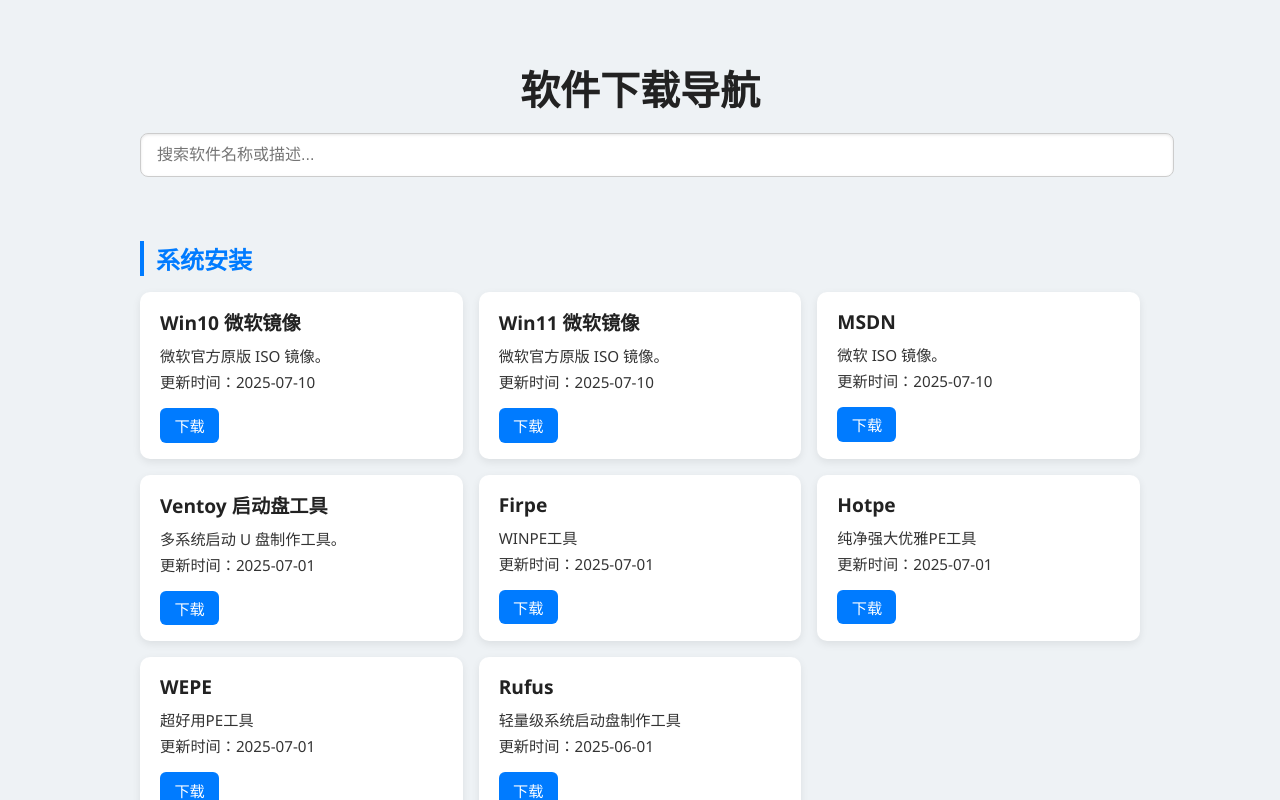
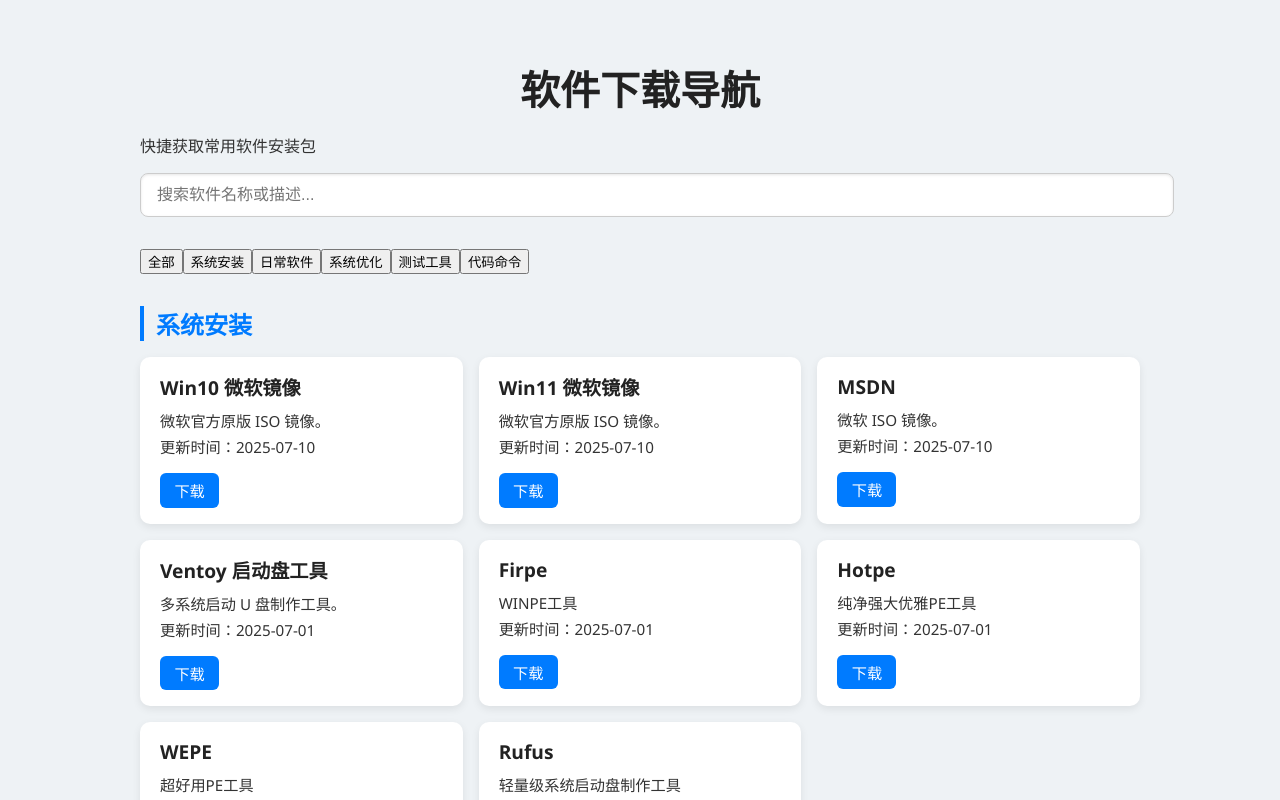
Before and after one commit to stcgd/lansoo-downloads, a React (Vite) app: page / in a window 1280 px wide. Shown: the top 800 px of the page. Built offline with nearby package versions, Linux system fonts and the light colour scheme; the HTML template or start-up script is replaced by a standard one.

Commit message:
Update App.jsx

```diff
--- a/src/App.jsx
+++ b/src/App.jsx
@@ -5,6 +5,9 @@ import './style.css';
 
 const App = () => {
   const [query, setQuery] = useState('');
+  const [selectedCategory, setSelectedCategory] = useState('全部');
+
+  const allCategories = ['全部', ...Object.keys(softwareData)];
 
   const filterSoftware = (software) => {
     const lowerQuery = query.toLowerCase();
@@ -16,7 +19,12 @@ const App = () => {
 
   return (
     <div className="container">
+      <header className="header">
         <h1>软件下载导航</h1>
+        <p>快捷获取常用软件安装包</p>
+      </header>
+
+      <div className="search-section">
         <input
           className="search-input"
           type="text"
@@ -24,7 +32,21 @@ const App = () => {
           value={query}
           onChange={(e) => setQuery(e.target.value)}
         />
+        <div className="category-filters">
+          {allCategories.map((cat) => (
+            <button
+              key={cat}
+              className={`filter-btn ${selectedCategory === cat ? 'active' : ''}`}
+              onClick={() => setSelectedCategory(cat)}
+            >
+              {cat}
+            </button>
+          ))}
+        </div>
+      </div>
+
       {Object.entries(softwareData).map(([category, softwares]) => {
+        if (selectedCategory !== '全部' && category !== selectedCategory) return null;
         const filtered = softwares.filter(filterSoftware);
         if (filtered.length === 0) return null;
         return (
```
Lines whose indentation alone changed are shown as unchanged.
